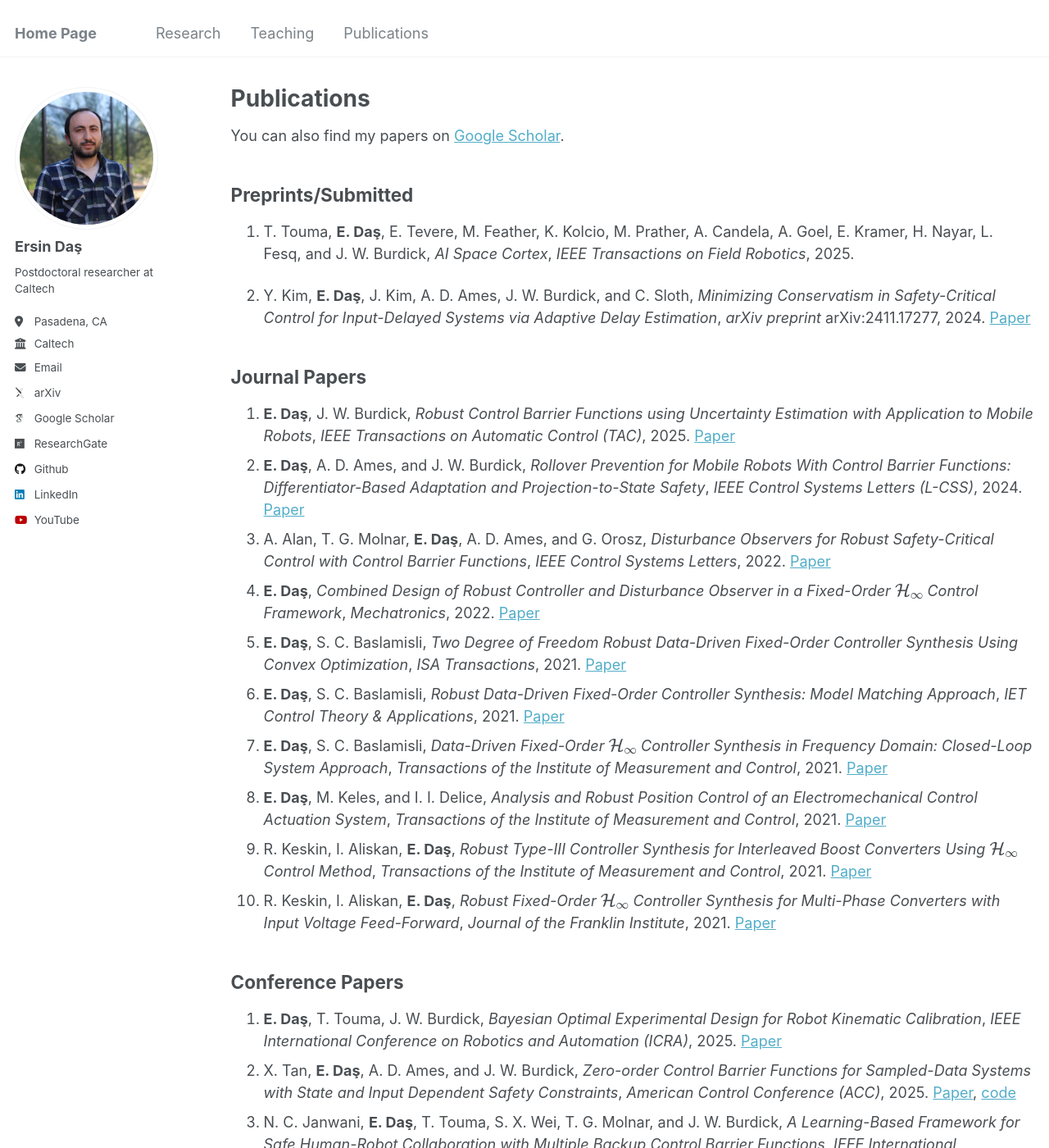
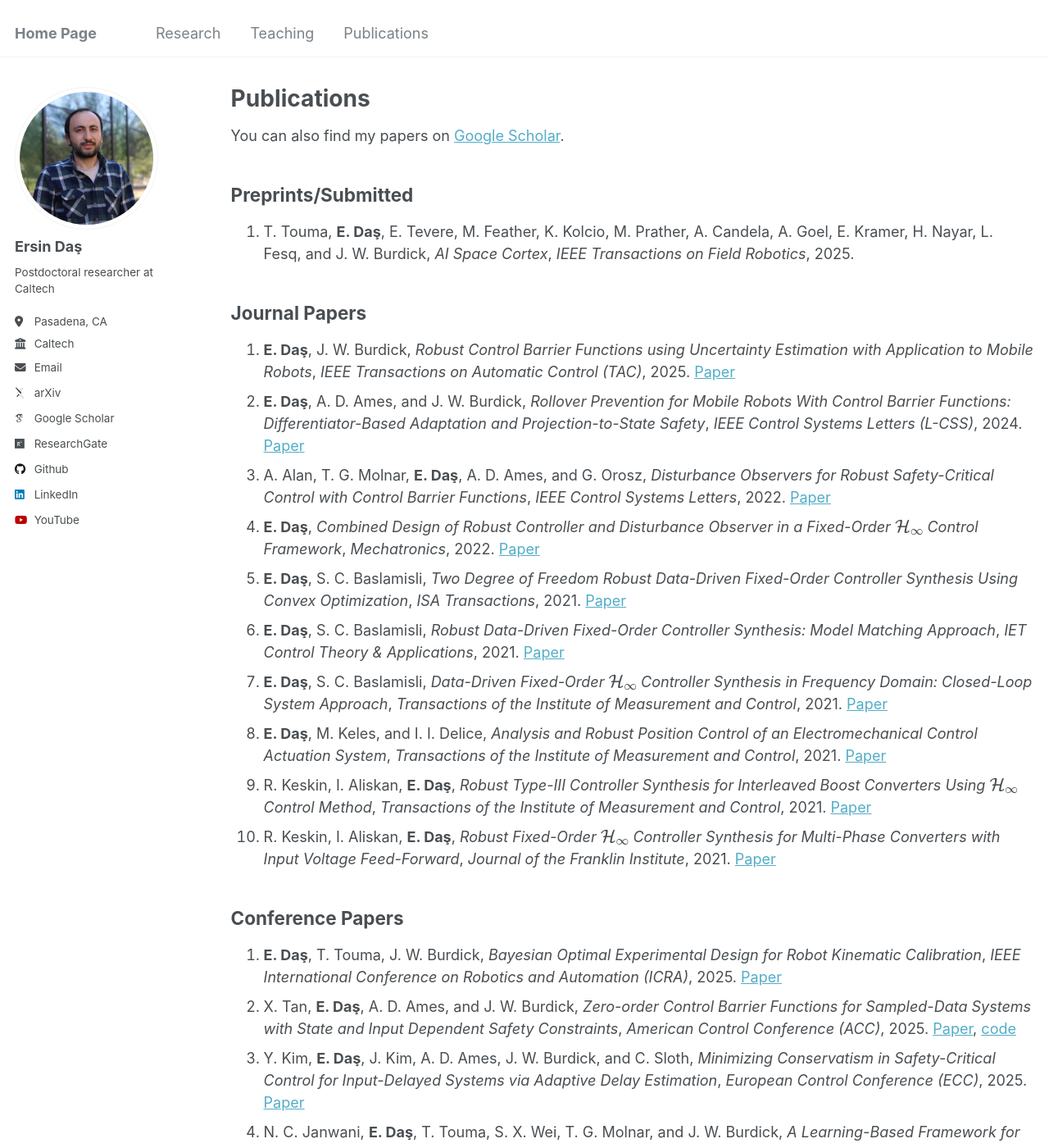
Before and after one commit to ersindas/ersindas.github.io, a Jekyll site: the page built from _pages/publications.md, in a window 1280 px wide and 1400 px high. Shown: the whole window at 82% size. Built offline with Jekyll 4.4.1, drawn with Linux system fonts in a browser that asks for light colours; some web fonts are replaced; part of the change alters nothing that is shown.

Commit message:
Update publications.md

```diff
--- a/_pages/publications.md
+++ b/_pages/publications.md
@@ -10,8 +10,6 @@ author_profile: true
 ## Preprints/Submitted
 
 1. T. Touma, **E. Daş**, E. Tevere, M. Feather, K. Kolcio, M. Prather, A. Candela, A. Goel, E. Kramer, H. Nayar, L. Fesq, and J. W. Burdick, *AI Space Cortex*, *IEEE Transactions on Field Robotics*, 2025.
-
-2. Y. Kim, **E. Daş**, J. Kim, A. D. Ames, J. W. Burdick, and C. Sloth, *Minimizing Conservatism in Safety-Critical Control for Input-Delayed Systems via Adaptive Delay Estimation*, *arXiv preprint* arXiv:2411.17277, 2024. [Paper](https://arxiv.org/pdf/2411.17277)
 
 ## Journal Papers
 
@@ -30,9 +28,10 @@ author_profile: true
 
 1. **E. Daş**, T. Touma, J. W. Burdick, *Bayesian Optimal Experimental Design for Robot Kinematic Calibration*, *IEEE International Conference on Robotics and Automation (ICRA)*, 2025. [Paper](https://arxiv.org/pdf/2409.10802)
 2. X. Tan, **E. Daş**, A. D. Ames, and J. W. Burdick, *Zero-order Control Barrier Functions for Sampled-Data Systems with State and Input Dependent Safety Constraints*, *American Control Conference (ACC)*, 2025. [Paper](https://arxiv.org/pdf/2411.17079), [code](https://github.com/ersindas/Zero-order-CBFs)
-3. N. C. Janwani, **E. Daş**, T. Touma, S. X. Wei, T. G. Molnar, and J. W. Burdick, *A Learning-Based Framework for Safe Human-Robot Collaboration with Multiple Backup Control Barrier Functions*, *IEEE International Conference on Robotics and Automation (ICRA)*, 2024. [Paper](https://arxiv.org/pdf/2310.05865) [Video](https://youtu.be/41Jh1GD_9Ok)
-4. **E. Daş**, R. M. Murray, *Robust Safe Control Synthesis with Disturbance Observer-Based Control Barrier Functions*, *IEEE 61st Conference on Decision and Control (CDC)*, 2022. [Paper](https://arxiv.org/pdf/2201.05758)
-5. **E. Daş**, J. W. Burdick, *An Active Learning Based Robot Kinematic Calibration Framework Using Gaussian Processes*, *IEEE International Conference on Robotics and Automation (ICRA)*, 2023. [Paper](https://arxiv.org/pdf/2303.03658)
-6. T. Touma, **E. Daş**, J. W. Burdick, *Towards Robust, Resilient Ocean World Science Sampling Systems*, *IEEE Aerospace Conference*, 2023. [Paper](https://ieeexplore.ieee.org/document/10115718)
-7. R. Keskin, I. Aliskan, **E. Daş**, *Robust n-DOF $$\mathcal{H}_\infty$$ Feed-Forward Control of Multi-Phase Converters for Electric Vehicles*, *International Conference on Electrical and Electronics Engineering (ELECO)*, 2021. [Paper](https://ieeexplore.ieee.org/abstract/document/9677777)
-8. R. Keskin, I. Aliskan, **E. Daş**, *Multi-Variable Modeling and System Identification of an Interleaved Boost Converter*, *International Conference on Electrical and Electronics Engineering (ELECO)*, 2021. [Paper](https://ieeexplore.ieee.org/abstract/document/9677780)
+3. Y. Kim, **E. Daş**, J. Kim, A. D. Ames, J. W. Burdick, and C. Sloth, *Minimizing Conservatism in Safety-Critical Control for Input-Delayed Systems via Adaptive Delay Estimation*, *European Control Conference (ECC)*, 2025. [Paper](https://arxiv.org/pdf/2411.17277)
+4. N. C. Janwani, **E. Daş**, T. Touma, S. X. Wei, T. G. Molnar, and J. W. Burdick, *A Learning-Based Framework for Safe Human-Robot Collaboration with Multiple Backup Control Barrier Functions*, *IEEE International Conference on Robotics and Automation (ICRA)*, 2024. [Paper](https://arxiv.org/pdf/2310.05865) [Video](https://youtu.be/41Jh1GD_9Ok)
+5. **E. Daş**, R. M. Murray, *Robust Safe Control Synthesis with Disturbance Observer-Based Control Barrier Functions*, *IEEE 61st Conference on Decision and Control (CDC)*, 2022. [Paper](https://arxiv.org/pdf/2201.05758)
+6. **E. Daş**, J. W. Burdick, *An Active Learning Based Robot Kinematic Calibration Framework Using Gaussian Processes*, *IEEE International Conference on Robotics and Automation (ICRA)*, 2023. [Paper](https://arxiv.org/pdf/2303.03658)
+7. T. Touma, **E. Daş**, J. W. Burdick, *Towards Robust, Resilient Ocean World Science Sampling Systems*, *IEEE Aerospace Conference*, 2023. [Paper](https://ieeexplore.ieee.org/document/10115718)
+8. R. Keskin, I. Aliskan, **E. Daş**, *Robust n-DOF $$\mathcal{H}_\infty$$ Feed-Forward Control of Multi-Phase Converters for Electric Vehicles*, *International Conference on Electrical and Electronics Engineering (ELECO)*, 2021. [Paper](https://ieeexplore.ieee.org/abstract/document/9677777)
+9. R. Keskin, I. Aliskan, **E. Daş**, *Multi-Variable Modeling and System Identification of an Interleaved Boost Converter*, *International Conference on Electrical and Electronics Engineering (ELECO)*, 2021. [Paper](https://ieeexplore.ieee.org/abstract/document/9677780)
```
